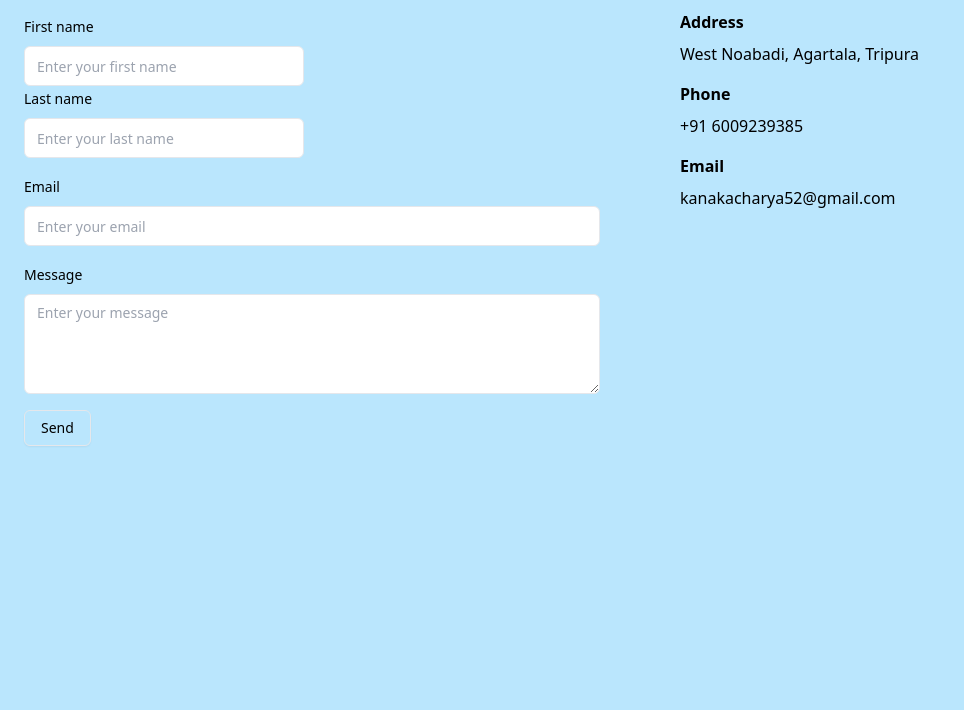
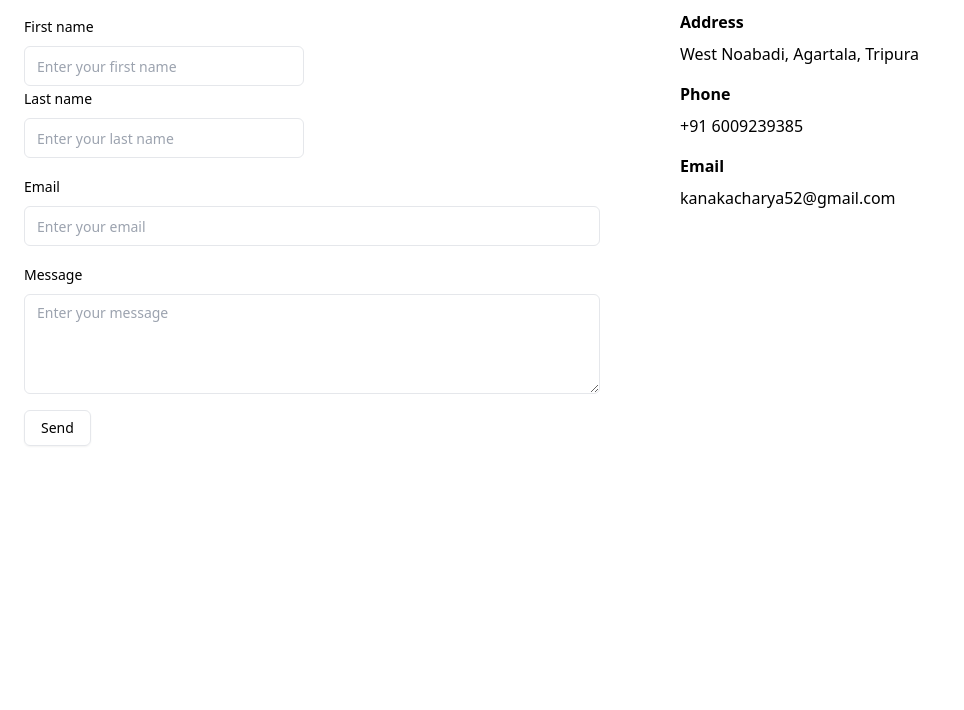
Before and after one commit to BakedPotato52/resumeWebpage, a plain HTML site: page contact.html in a window 1280 px wide. Shown: the part 90-800 px from the top of the page, without its empty margins (0-964 px from the left). Drawn offline with nearby package versions, Linux system fonts and the light colour scheme.

Commit message:
Update contact.html

```diff
--- a/contact.html
+++ b/contact.html
@@ -8,7 +8,7 @@
     <title>Contact</title>
 </head>
 
-<body class="bg-sky-200">
+<body>
     <div class="grid gap-12 px-4 md:grid-cols-2 md:px-6 xl:gap-20 pt-9">
         <div class="space-y-8">
             <div class="space-y-2">
```
